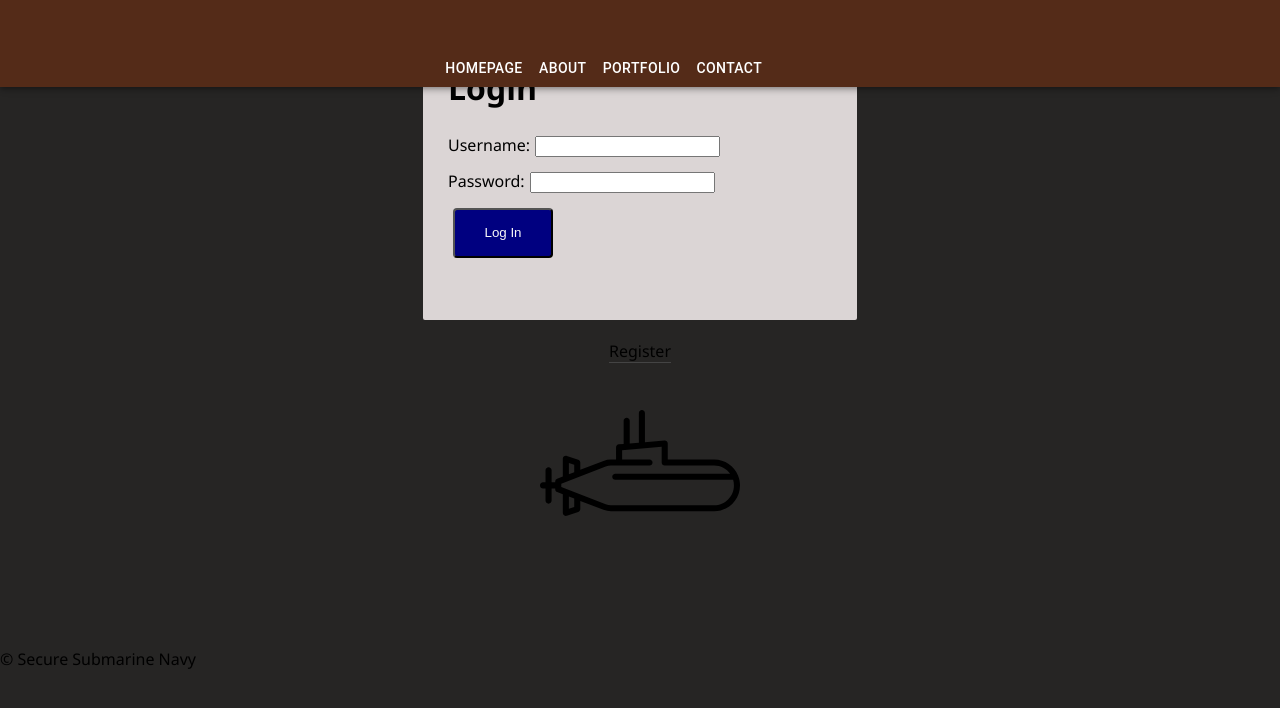
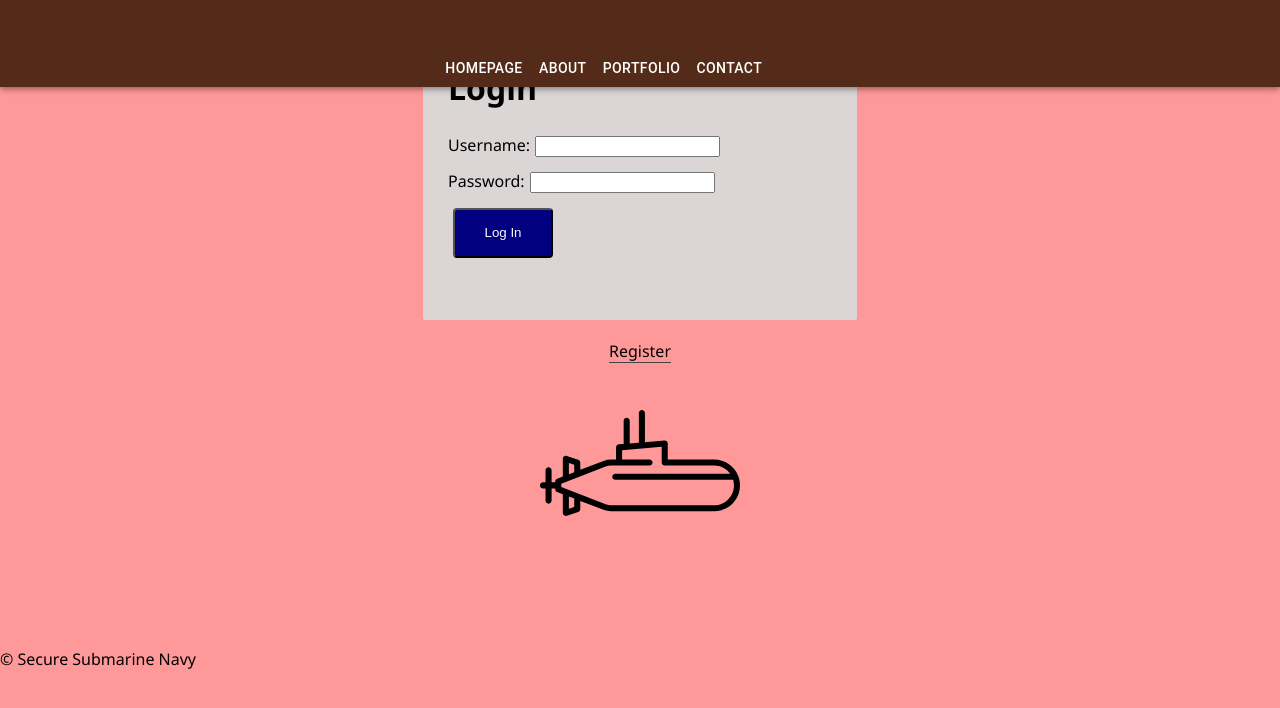
Before and after one commit to elmiabdirahman/resume-project, a React (Create React App) app: page /#/home in a window 1280 px wide. Shown: the top 708 px of the page. Built offline with nearby package versions, Linux system fonts and the light colour scheme; no server answers.

Commit message:
change color

```diff
--- a/src/components/AboutPage/AboutPage.css
+++ b/src/components/AboutPage/AboutPage.css
@@ -1,3 +1,4 @@
 body {
-    background-color: #262524;
+    background-color: #ff9999
+    ;
 }
```
